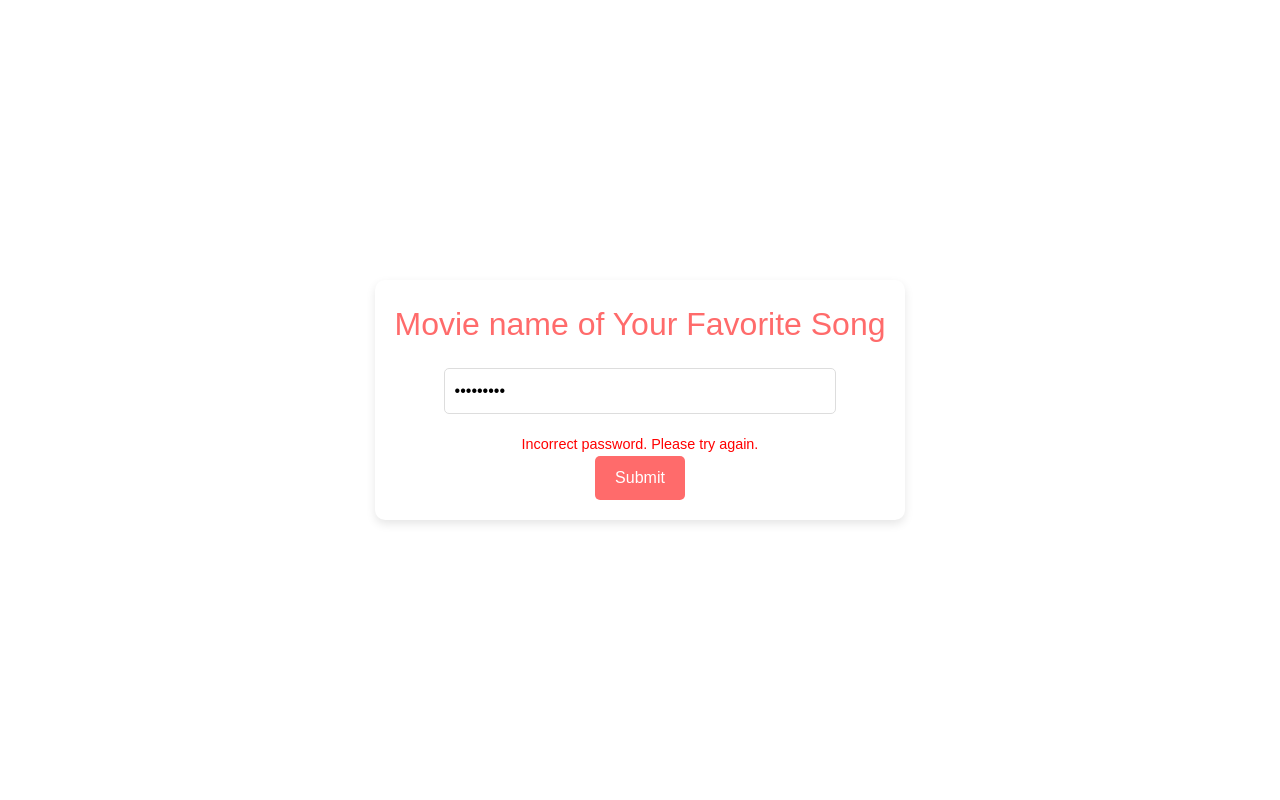
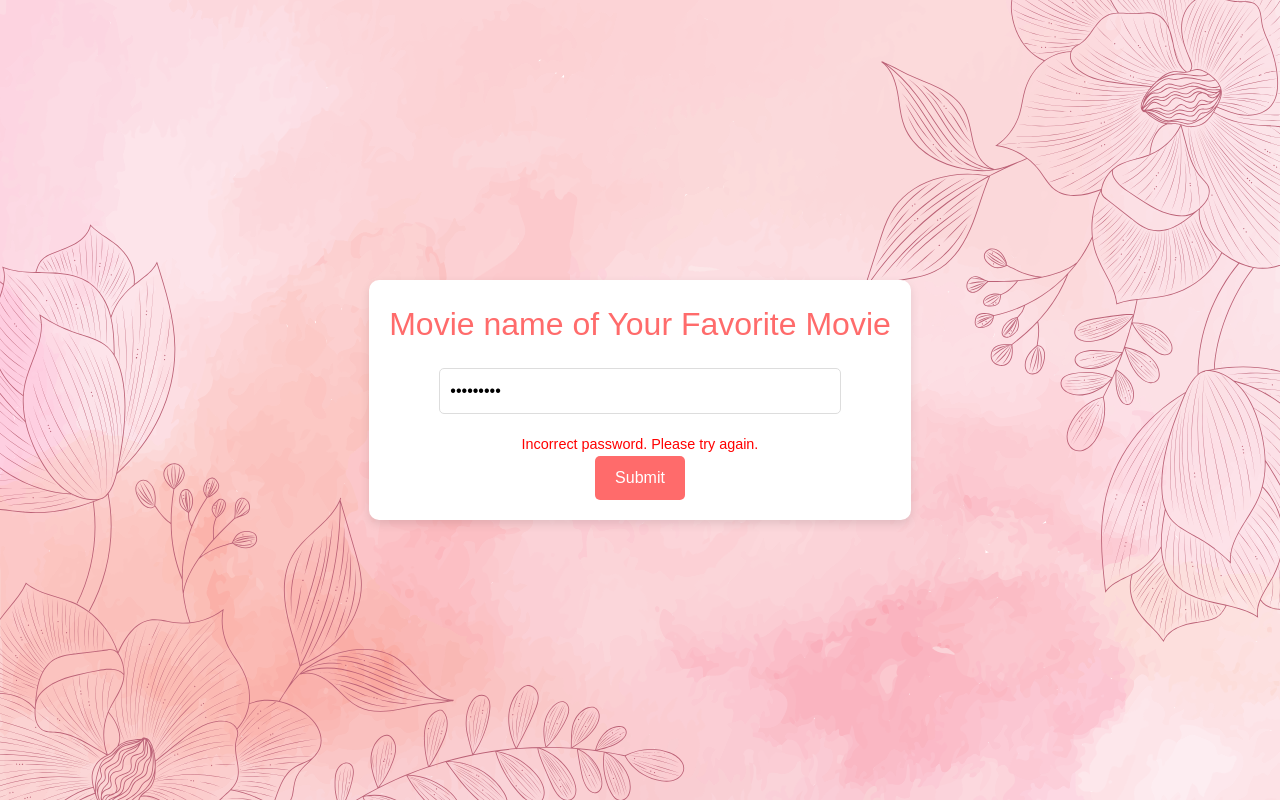
Before and after one commit to karthikgowda1179/HBDArchitha, a plain HTML site: page index.html in a window 1280 px wide. Both pictures are taken after typing "Sample123" into the empty fields and a click on the button "Submit". Drawn offline with nearby package versions, Linux system fonts and the light colour scheme; files that its build step writes are made by us from their sources.

Commit message:
Update index.html

```diff
--- a/index.html
+++ b/index.html
@@ -4,8 +4,8 @@
     <meta charset="UTF-8" />
     <meta http-equiv="X-UA-Compatible" content="IE=edge" />
     <meta name="viewport" content="width=device-width, initial-scale=1.0" />
-    <title>Happy Birthday Architha</title>
-    <link rel="shortcut icon" href="assets/images/favicon.png" type="image/x-icon">
+    <title>###</title>
+    <link rel="shortcut icon" href="favicon.png" type="image/x-icon">
     <link href="output.css" rel="stylesheet" />
     <link href="style.css" rel="stylesheet" />
     <link
@@ -26,7 +26,7 @@
             display: flex;
             justify-content: center;
             align-items: center;
-
+            /* background-color: #f3f4f6; */
         }
 
         .login-container {
@@ -68,11 +68,6 @@
             background-color: #e84393;
         }
 
-        .error-message {
-            color: red;
-            font-size: 0.9rem;
-            display: none;
-        }
         .bg-flower {
             background-image: url('assets/images/12689541_5044560.svg');
 
@@ -80,12 +75,17 @@
         .bg-cover {
   background-size: cover;
 }
+        .error-message {
+            color: red;
+            font-size: 0.9rem;
+            display: none;
+        }
     </style>
 </head>
-<body>
+<body class="bg-flower bg-cover" >
 
     <div class="login-container">
-        <h1>Movie name of Your Favorite Song</h1>
+        <h1>Movie name of Your  Favorite Movie</h1>
 
         <input type="password" id="passwordInput" placeholder="Enter Password">
         <p class="error-message" id="errorMessage">Incorrect password. Please try again.</p>
```
